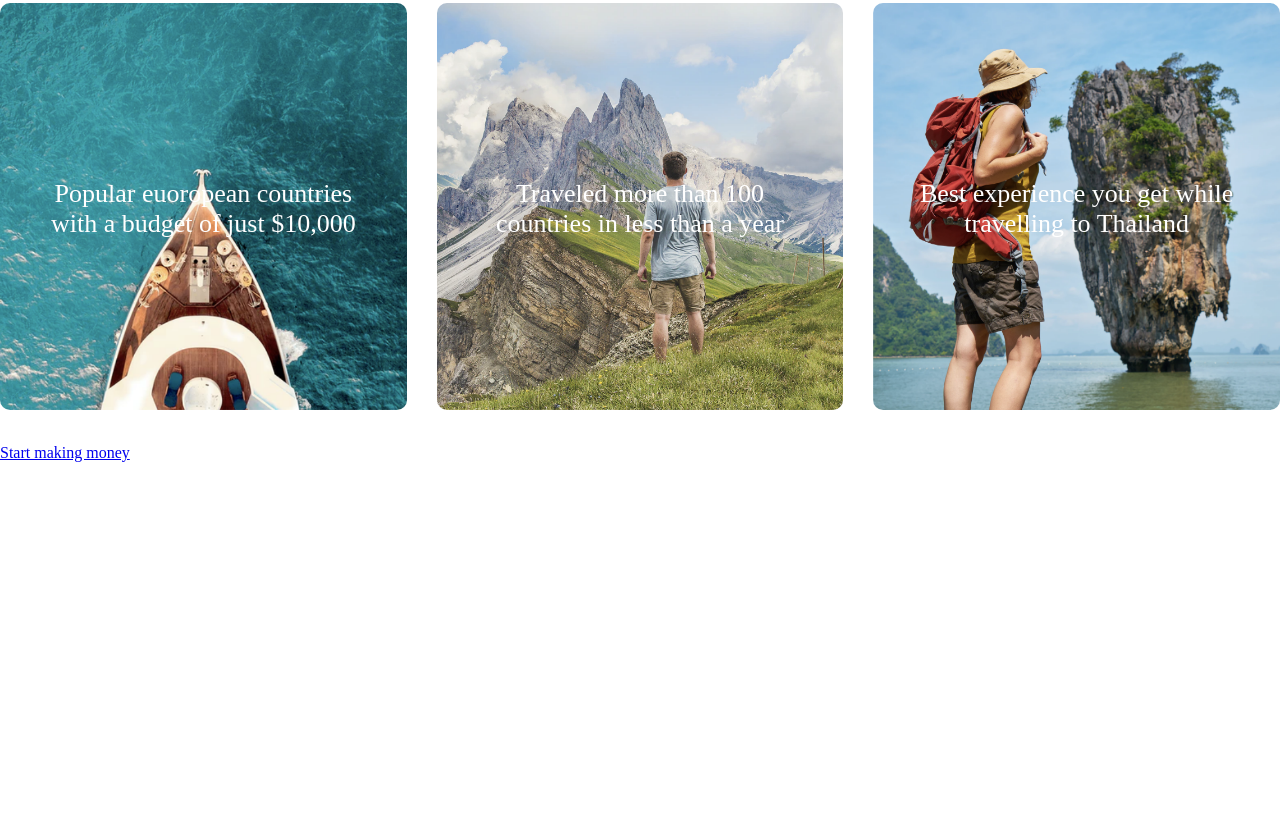
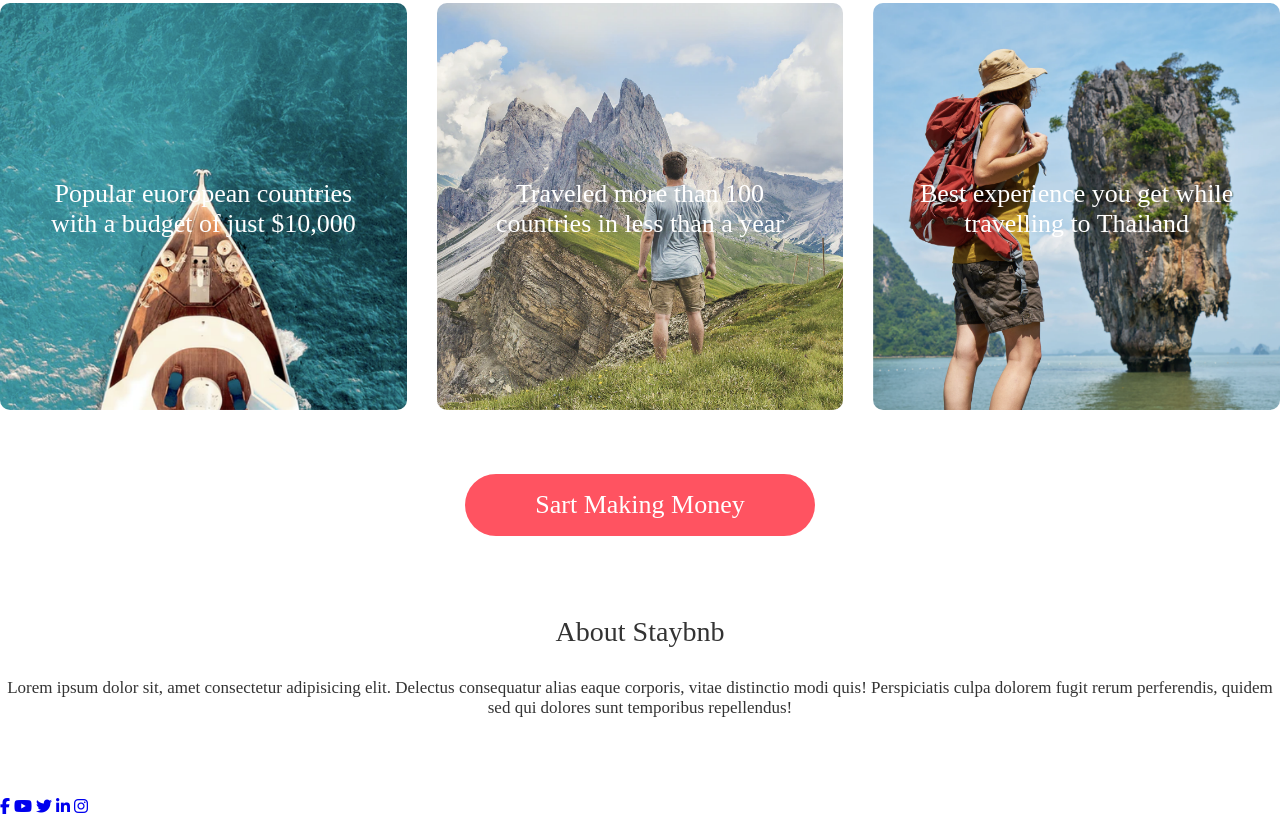
Before and after one commit to engineersabir/file4, a plain HTML site: page index.html in a window 1280 px wide. Shown: the part 2246-3062 px from the top of the page. Before the commit the page ends 2708 px from the top, so only its background shows below. Drawn offline with Linux system fonts and the light colour scheme.

Commit message:
Update index.html and style.css

```diff
--- a/index.html
+++ b/index.html
@@ -5,6 +5,7 @@
     <meta name="viewport" content="width=device-width, initial-scale=1.0">
     <title>STAYbnb-Easy TUTORIALS</title>
     <link rel="stylesheet" href="style.css">
+    <script src="https://kit.fontawesome.com/04c5869545.js" crossorigin="anonymous"></script>
 </head>
 <body>
 <div class="header">
@@ -159,7 +160,21 @@
             <p>Best experience you get while travelling to Thailand </p>
         </div>
     </div>
-    <a href="#" class="Start-tbn">Start making money</a>
+    <a href="#" class="start-btn">Sart Making Money</a>
+    <div class="about-msg">
+        <h2>About Staybnb</h2>
+        <p>Lorem ipsum dolor sit, amet consectetur adipisicing elit. Delectus consequatur alias eaque corporis, vitae distinctio modi quis! Perspiciatis culpa dolorem fugit rerum perferendis, quidem sed qui dolores sunt temporibus repellendus!</p>
+    </div>
+    <div class="footer">
+
+        <a href="https://facebook.com"><i class="fa-brands fa-facebook-f"></i></a>
+ <a href="https://youtube.com"><i class="fa-brands fa-youtube"></i></a>
+ <a href="https://twitter.com"><i class="fa-brands fa-twitter"></i></a>
+ <a href="https://linkedIn.com"><i class="fa-brands fa-linkedin-in"></i></a>
+ <a href="https://instagram.com"><i class="fa-brands fa-instagram"></i></a>
+
+
+    </div>
 </div>
 
 </body>
--- a/style.css
+++ b/style.css
@@ -169,16 +169,33 @@ nav{
     color: #fff;
     font-size: 26px;
 }
-  div .start-tbn {
+
+.start-btn {
+
     text-decoration: none;
-    color: #ff5361;
+
     color: #fff;
+    background-color: #ff5361;
     width: 80%;
     max-width: 350px;
     display: block;
     text-align: center;
     margin: 60px auto;
-    padding:16px;
+    padding: 16px;
     border-radius: 60px;
     font-size: 26px;
+    border: none;
+    cursor: pointer;
 }
+
+.about-msg{
+    text-align: center;
+    margin: 80px 0;
+    color: #333;
+    font-size: 17px;
+}
+.about-msg h2{
+    font-size: 28px;
+    margin-bottom: 30px;
+    font-weight: 500;
+}
```
